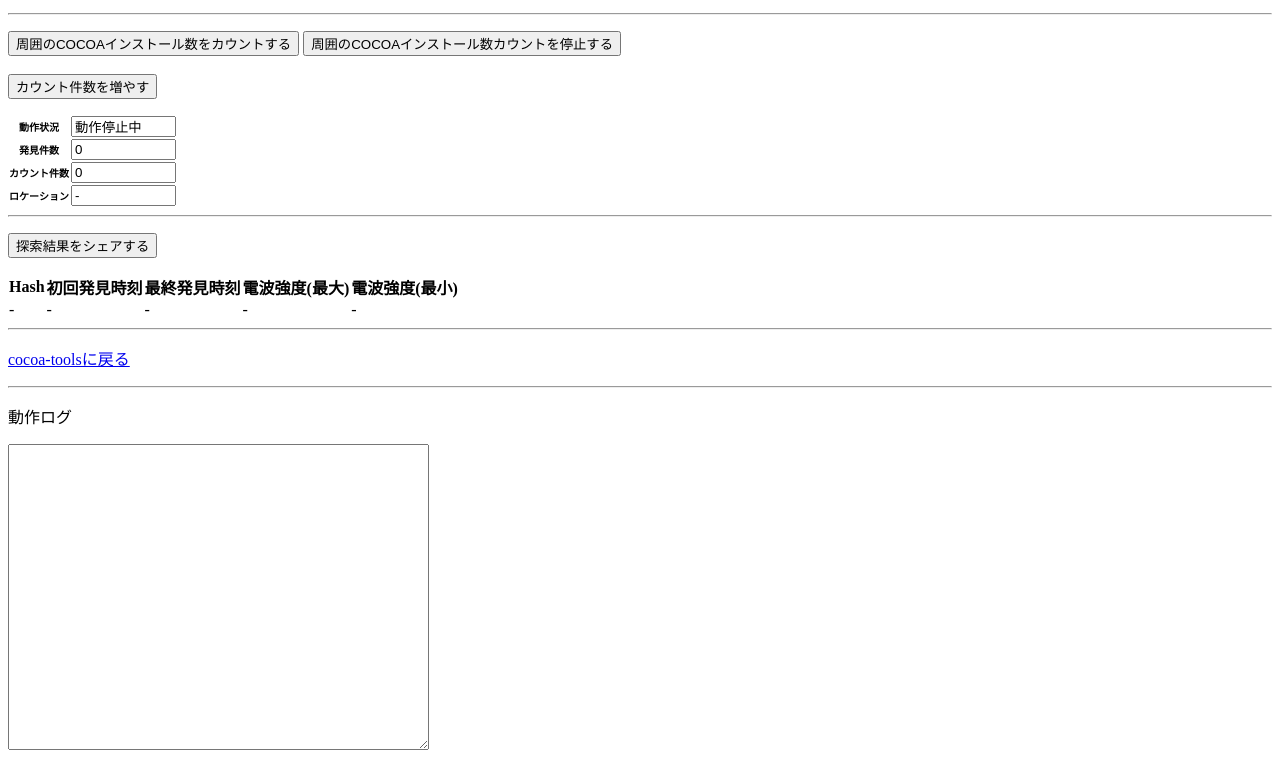
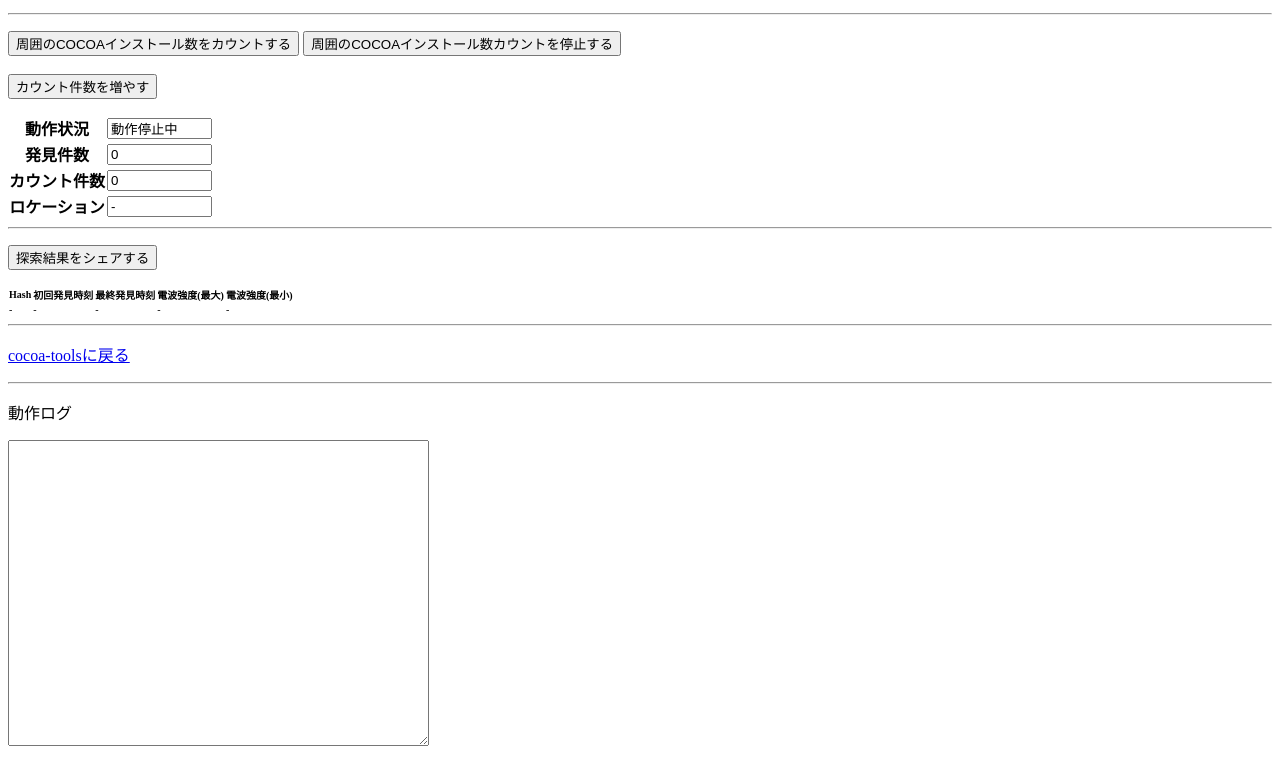
Before and after one commit to daisuke-nogami/cocoa-tools, a plain HTML site: page counter.html in a window 1280 px wide. Shown: the part 102-860 px from the top of the page. Drawn offline with Linux system fonts and the light colour scheme.

Commit message:
fix typo

```diff
--- a/counter.html
+++ b/counter.html
@@ -20,7 +20,7 @@
     <br>
     <input type="button" value="カウント件数を増やす" onclick="countNumber();" /><br>
   </p>
-  <table id="summary" style="border:1px; border-collapse: collapse;	font-size: x-small">
+  <table id="summary" style="border:1px; border-collapse: collapse">
     <tbody>
       <tr><th>動作状況</th><td><input type="text" id="watcher_status" size=10 value="動作停止中" /></td></tr>
       <tr><th>発見件数</th><td><input type="text" id="found_count" size=10 value="0" /></td></tr>
@@ -32,7 +32,7 @@
   <p>
     <input type="button" value="探索結果をシェアする" onclick="sendContactTracing();" />
   </p>
-  <table id="found_list" style="border:1px; border-collapse: collapse">
+  <table id="found_list" style="border:1px; border-collapse: collapse;	font-size: x-small">
     <thead>
       <tr><th>Hash</th><th>初回発見時刻</th><th>最終発見時刻</th><th>電波強度(最大)</th><th>電波強度(最小)</th></tr>
     </thead>
```
